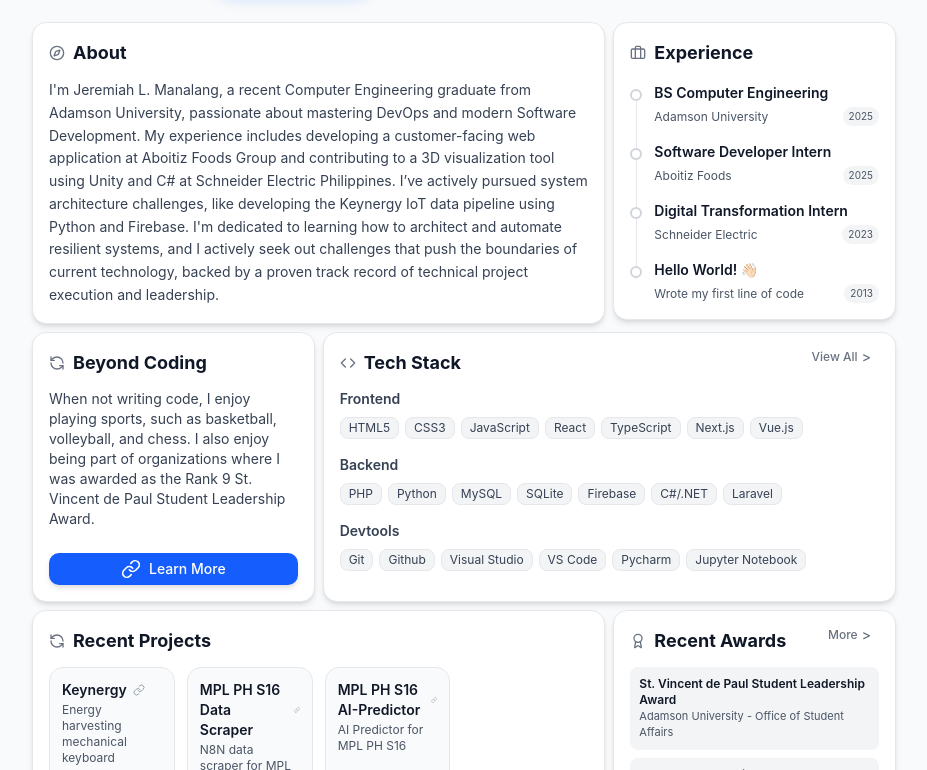
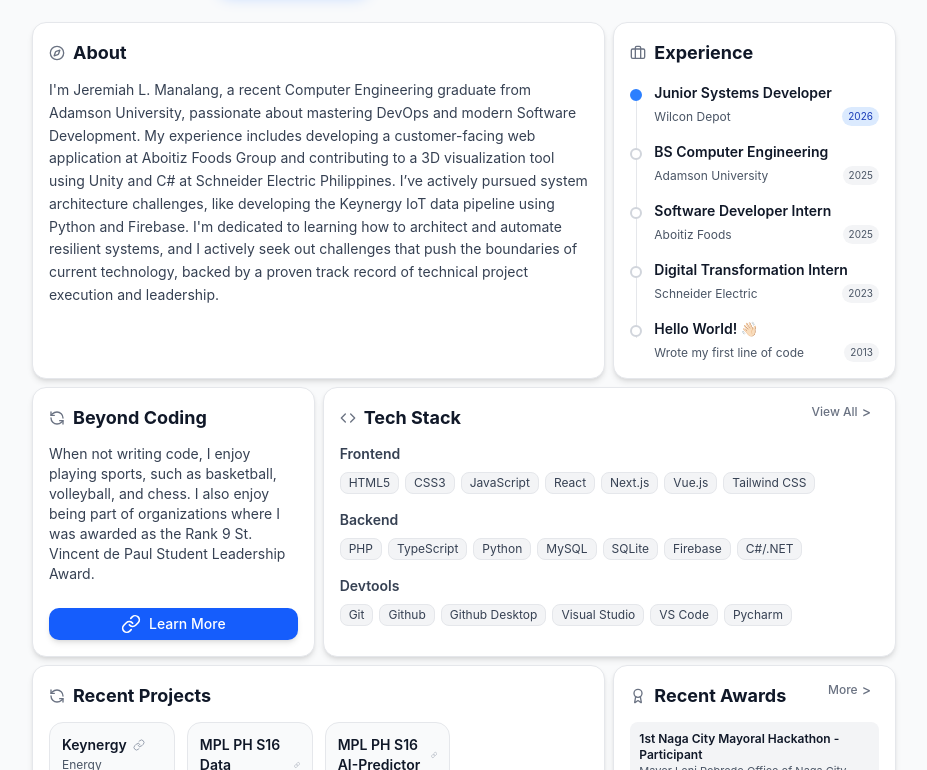
Before and after one commit to theJeremiahManalang/jeres-portfolio, a Next.js app: page / in a window 1280 px wide. Shown: the part 210-980 px from the top of the page, without its empty margins (176-1103 px from the left). Built offline with nearby package versions, Linux system fonts and the light colour scheme.

Commit message:
Added MyNaga Competition to Recent Awards, and Wilcon Depot in Experience

```diff
--- a/src/app/components/ExperienceRoleModal.tsx
+++ b/src/app/components/ExperienceRoleModal.tsx
@@ -115,7 +115,40 @@ export const ExperienceRoleModal: React.FC<ExperienceRoleModalProps> = ({ isOpen
                     </div>
 
                     {/* --- Certificate Image Section --- */}
-                    {role.imageCert && role.imageCert !== '#' && (
+                    {role.imageCert && (
+                        <>
+                            {/* Handle both array and single string for backward compatibility */}
+                            {Array.isArray(role.imageCert) ? (
+                                role.imageCert.length > 0 && role.imageCert[0] !== '#' && (
+                                    <>
+                                        <div className="mt-4 border-t border-gray-200 dark:border-gray-700 pt-4"></div>
+
+                                        <h3 className="text-md font-bold text-gray-800 dark:text-gray-200 mb-4 flex items-center gap-2">
+                                            <ImageIcon className="w-4 h-4 text-gray-500"/>
+                                            {role.imageCert.length === 1 ? 'Certificate of Completion' : 'Certificates & Images'}
+                                        </h3>
+
+                                        <div className="grid grid-cols-1 gap-4">
+                                            {role.imageCert.map((imageUrl, index) => (
+                                                imageUrl && imageUrl !== '#' && (
+                                                    <div key={index} className="relative w-full h-auto bg-gray-100 dark:bg-gray-800 rounded-lg overflow-hidden border border-gray-300 dark:border-gray-700 shadow-inner">
+                                                        <img
+                                                            src={imageUrl}
+                                                            alt={`Certificate ${index + 1} for ${role.title} from ${role.company}`}
+                                                            className="w-full h-auto object-cover"
+                                                            onError={(e) => {
+                                                                e.currentTarget.onerror = null;
+                                                                e.currentTarget.src = "https://placehold.co/400x300/e5e7eb/4b5563?text=Certificate+Image+Unavailable";
+                                                            }}
+                                                        />
+                                                    </div>
+                                                )
+                                            ))}
+                                        </div>
+                                    </>
+                                )
+                            ) : (
+                                role.imageCert !== '#' && (
                                     <>
                                         <div className="mt-4 border-t border-gray-200 dark:border-gray-700 pt-4"></div>
 
@@ -135,6 +168,9 @@ export const ExperienceRoleModal: React.FC<ExperienceRoleModalProps> = ({ isOpen
                                             />
                                         </div>
                                     </>
+                                )
+                            )}
+                        </>
                     )}
                     {/* --- End Certificate Image Section --- */}
 
--- a/src/app/page.tsx
+++ b/src/app/page.tsx
@@ -115,7 +115,7 @@ const ProfilePage: React.FC = () => {
           <div className="flex items-start gap-4 md:gap-6">
 
             {/* PROFILE IMAGE: Replace '/profile.jpg' with your actual image path */}
-            <div className="flex-shrink-0">
+            <div className="shrink-0">
                 <Image
                     src="/profile.JPG" // CHANGE THIS PATH
                     alt={`${userData.name}'s profile picture`}
@@ -151,12 +151,12 @@ const ProfilePage: React.FC = () => {
                 >
                   <Phone className="w-4 h-4" /> Schedule a Call
                 </a>
-                <a
+                {/* <a
                   href="mailto:jeremiah.manalang123@gmail.com"
                   className="inline-flex h-9 w-full sm:w-auto justify-center items-center rounded-xl border border-gray-300 dark:border-gray-700 bg-white dark:bg-gray-800 px-4 text-sm font-medium transition-all duration-200 hover:bg-gray-100 dark:hover:bg-gray-700 hover:-translate-y-0.5 gap-1 whitespace-nowrap text-gray-700 dark:text-gray-300 shadow-sm dark:shadow-none"
                 >
                   <Mail className="w-4 h-4" /> Send Email
-                </a>
+                </a> */}
                 <a
                   href="https://drive.google.com/uc?export=download&id=1oxqNnfepR9OZjRjEbV2ySv9dVk_xFyv4"
                   download="Jeremiah_Manalang_Resume.pdf"
@@ -165,7 +165,7 @@ const ProfilePage: React.FC = () => {
                   onClick={handleAddToCart}
                   className="inline-flex h-9 w-full sm:w-auto justify-center items-center rounded-xl border border-gray-300 dark:border-gray-700 bg-white dark:bg-gray-800 text-sm font-medium transition-all duration-200 hover:bg-gray-100 dark:hover:bg-gray-700 hover:-translate-y-0.5 gap-1 whitespace-nowrap text-gray-700 dark:text-gray-300 shadow-sm dark:shadow-none"
                 >
-                  <ShoppingCart className="w-4 h-4" /> Add to Cart
+                  <ShoppingCart className="w-4 h-4" />Add to Cart
                 </a>
               </div>
             </div>
--- a/src/lib/data.ts
+++ b/src/lib/data.ts
@@ -13,6 +13,19 @@ export const userData: UserData = {
   experience: [
     //{ title: "Principal AI Engineer", company: "Standard Chartered", year: "2025", isCurrent: true },
     {
+      title: "Junior Systems Developer",
+      company: "Wilcon Depot",
+      year: "2026",
+      description: [
+        "Improved the user interface of the sales mobility section of the company's overall system using Vue.js and Bootstrap, enhancing user experience and operational efficiency.",
+        "Added the scanning functionality for product barcodes using Zxing library, for determining the barcode information.",
+        "Designed and implemented offline-first data storage with IndexedDB, allowing users to continue working seamlessly without connectivity.",
+
+      ],
+      // imageCert: ["/gradpic-manalang.jpg"],
+      isCurrent: true,
+    },
+    {
       title: "BS Computer Engineering",
       company: "Adamson University",
       year: "2025",
@@ -26,7 +39,7 @@ export const userData: UserData = {
         "4th-Runner Up in Breadboarding Competition - Institute of Computer Engineers of the Philippines (ICpEP) 2023",
         "Multimedia Video Editing Head - Adamson University Engineering Student Council (AdU-ESC) 2021-2023",
       ],
-      imageCert: "/gradpic-manalang.jpg",
+      imageCert: ["/gradpic-manalang.jpg"],
     },
     {
       title: "Software Developer Intern",
@@ -36,7 +49,7 @@ export const userData: UserData = {
         "Developed a customer-facing web application utilizing the jQuery framework to streamline payment request processing and improve overall user efficiency.",
         "Established a data pipeline with Google Sheets for real-time data persistence and connected the app with automated Google Drive integration for secure multi-file uploads.",
       ],
-      imageCert: "/aboitiz-foods-cert-manalang.png",
+      imageCert: ["/aboitiz-foods-cert-manalang.png"],
     },
     {
       title: "Digital Transformation Intern",
@@ -46,7 +59,10 @@ export const userData: UserData = {
         "Developed the User Interface (UI) for a 3D truck container filler using Unity and C#, enabling operators to visualize and optimize container box positioning.",
         "Contributed to the development and integration of core system functionalities, directly enhancing the overall logistics efficiency and operational flow.",
       ],
-      imageCert: "/schneider-electric-cert-manalang.png",
+      imageCert: [
+        "/schneider-electric-cert-manalang.png",
+        "/schneider-pic.jpg",
+      ]
     },
     {
       title: "Hello World! 👋🏻",
@@ -55,13 +71,13 @@ export const userData: UserData = {
       description: [
         "Hello World! :)"
       ],
-      imageCert: "#"
+      imageCert: ["#"]
     },
   ],
   techStack: {
-    frontend: ["HTML5", "CSS3", "JavaScript", "React", "TypeScript", "Next.js", "Vue.js", "Tailwind CSS", "Bootstrap"],
-    backend: ["PHP", "Python", "MySQL", "SQLite", "Firebase", "C#/.NET", "Laravel", ".NET Core/ASP.NET Core"],
-    devtools: ["Git", "Github", "Visual Studio", "VS Code", "Pycharm", "Jupyter Notebook", "Arduino IDE", "Thonny IDE", "Google Colab", "Notion", "Discord", "MS Teams"],
+    frontend: ["HTML5", "CSS3", "JavaScript", "React", "Next.js", "Vue.js", "Tailwind CSS", "Bootstrap", "Buefy", "Bulma"],
+    backend: ["PHP", "TypeScript", "Python", "MySQL", "SQLite", "Firebase", "C#/.NET", "Laravel", ".NET Core/ASP.NET Core", "DBeaver"],
+    devtools: ["Git", "Github", "Github Desktop", "Visual Studio", "VS Code", "Pycharm", "Jupyter Notebook", "Arduino IDE", "Thonny IDE", "Google Colab", "Notion", "Discord", "MS Teams"],
     aiml: ["TensorFlow", "PyTorch", "Roboflow", "n8n", "YOLOv8"],
     microcontrollers: ["Arduino UNO", "Arduino NANO", "Arduno Micro", "ESP32", "Raspberry Pi Pico/Pico W", "PIC18"],
   },
@@ -72,6 +88,15 @@ export const userData: UserData = {
 
   ],
   certifications: [
+    {
+      name: "1st Naga City Mayoral Hackathon - Participant",
+      issuer: "Mayor Leni Robredo Office of Naga City",
+      year: "2026", // Added year for display context
+      description: [
+          "Led the team’s hackathon pitch by clearly articulating the product vision, problem statement, and value proposition to judges.",
+      ],
+      imageCert: "/awards/mynaga-pic.png",
+    },
     {
       name: "St. Vincent de Paul Student Leadership Award",
       issuer: "Adamson University - Office of Student Affairs",
--- a/src/lib/types.ts
+++ b/src/lib/types.ts
@@ -9,7 +9,7 @@ export interface ExperienceItem {
   year: string;
   isCurrent?: boolean;
   description?: string | string[];
-  imageCert?: string;
+  imageCert?: string[];
 }
 
 export interface ProjectItem {
```
Also changed, not shown: public/awards/mynaga-pic.png (added), public/schneider-pic.jpg (added). Lines whose indentation alone changed are shown as unchanged.
